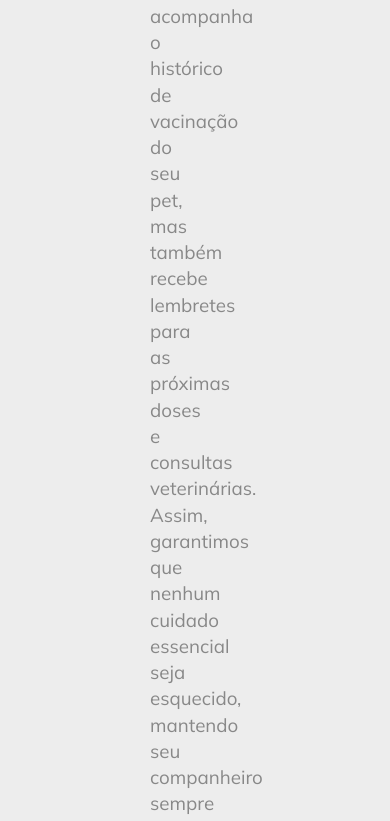
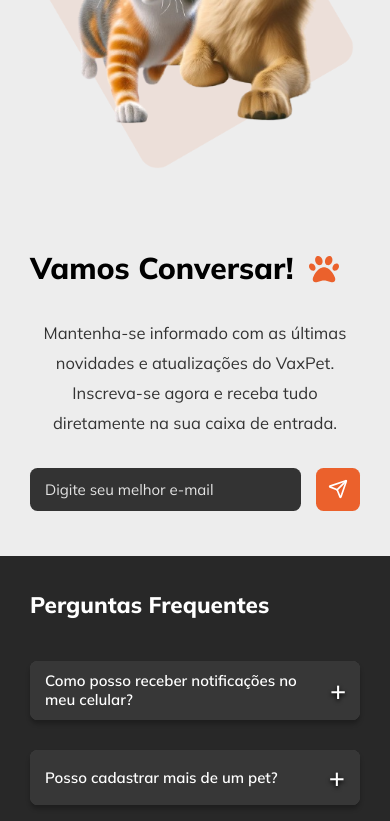
Before and after one commit to mguedesdev/vaxpet, a Next.js app: page / in a window 390 px wide. Shown: the part 2749-3570 px from the top of the page. Built offline with nearby package versions, Linux system fonts and the light colour scheme.

Commit message:
refactor: Update responsive styles in Accordion and AboutUs components

```diff
--- a/src/components/Accordion/Accordion.styles.ts
+++ b/src/components/Accordion/Accordion.styles.ts
@@ -12,6 +12,10 @@ export const AccordionContainer = styled.div`
   box-shadow: 0px 4px 4px rgba(0, 0, 0, 0.25);
   border-radius: 0.5rem;
   background-color: #444;
+
+  @media (max-width: 768px) {
+    width: 100%;
+  }
 `;
 
 export const AccordionTitle = styled.button<AccordionTitleProps>`
@@ -23,7 +27,7 @@ export const AccordionTitle = styled.button<AccordionTitleProps>`
   border: none;
   outline: none;
   cursor: pointer;
-  font-size: 1.2rem;
+  font-size: clamp(1rem, 2vw, 1.2rem);
   font-weight: 600;
   display: flex;
   justify-content: space-between;
@@ -33,6 +37,9 @@ export const AccordionTitle = styled.button<AccordionTitleProps>`
   &:after {
     content: '${props => (props.isOpen ? '-' : '+')}';
     font-size: 1.8rem;
+    min-width: 1rem;
+    text-align: center;
+
     filter: drop-shadow(0 2px 2px rgba(0, 0, 0, 1));
   }
 `;
--- a/src/components/PageHome/AboutUs/AboutUs.styles.ts
+++ b/src/components/PageHome/AboutUs/AboutUs.styles.ts
@@ -9,6 +9,11 @@ export const AboutUsContainer = styled.section`
   justify-content: space-between;
   height: 100%;
   gap: 2rem;
+
+  @media (max-width: 768px) {
+    flex-direction: column;
+    padding: 2rem 2rem;
+  }
 `;
 
 export const TitleContainer = styled.div`
@@ -18,7 +23,7 @@ export const TitleContainer = styled.div`
   width: 100%;
 
   h1 {
-    font-size: 3rem;
+    font-size: clamp(2rem, 5vw, 3rem);
     font-weight: 800;
     line-height: 2.5rem;
   }
@@ -27,6 +32,11 @@ export const TitleContainer = styled.div`
     width: 2.5rem;
     height: 2.5rem;
     margin-left: 1rem;
+
+    @media (max-width: 768px) {
+      width: 2rem;
+      height: 2rem;
+    }
   }
 `;
 
@@ -38,6 +48,10 @@ export const Content = styled.div`
   width: 50%;
   padding: 2rem 0rem;
   height: 100%;
+
+  @media (max-width: 768px) {
+    width: 100%;
+  }
 `;
 
 export const Separator = styled.div`
@@ -46,6 +60,10 @@ export const Separator = styled.div`
   bottom: 0;
   width: 100%;
   background-color: blue;
+
+  @media (max-width: 768px) {
+    display: none;
+  }
 `;
 
 export const TextContainer = styled.div`
@@ -54,13 +72,21 @@ export const TextContainer = styled.div`
   padding-bottom: 4.5rem;
 
   p {
-    font-size: 1.25rem;
+    font-size: clamp(1rem, 2vw, 1.25rem);
     line-height: 1.75rem;
     text-align: justify;
     width: 100%;
     white-space: break-spaces;
     color: ${({ theme }) => theme.colors.primaryText};
     padding-top: 2.5rem;
+
+    @media (max-width: 768px) {
+      padding-top: 1.5rem;
+    }
+  }
+
+  @media (max-width: 768px) {
+    padding-bottom: 0rem;
   }
 `;
 
@@ -70,10 +96,18 @@ export const ImageContainer = styled.div`
   display: flex;
   justify-content: flex-end;
   align-items: center;
+
+  @media (max-width: 768px) {
+    justify-content: center;
+  }
 `;
 
 export const Image = styled.img`
   width: 100%;
   max-width: 700px;
   height: auto;
+
+  @media (max-width: 768px) {
+    max-width: 100%;
+  }
 `;
--- a/src/components/PageHome/Faq/Faq.styles.ts
+++ b/src/components/PageHome/Faq/Faq.styles.ts
@@ -11,14 +11,22 @@ export const FaqContainer = styled.section`
   gap: 1rem;
   z-index: 1;
   background-color: ${({ theme }) => theme.colors.primary};
+
+  @media (max-width: 768px) {
+    padding: 2rem 2rem;
+  }
 `;
 
 export const Title = styled.h1`
-  font-size: 3rem;
+  font-size: clamp(1.5rem, 2vw, 3rem);
   font-weight: 800;
   line-height: 2.5rem;
   color: ${({ theme }) => theme.colors.white};
   margin-bottom: 2rem;
+
+  @media (max-width: 768px) {
+    margin-bottom: 1.5rem;
+  }
 `;
 
 export const AccordionText = styled.p`
@@ -27,4 +35,9 @@ export const AccordionText = styled.p`
   line-height: 1.75rem;
   text-align: justify;
   color: ${({ theme }) => theme.colors.white};
+
+  @media (max-width: 768px) {
+    font-size: 0.9rem;
+    line-height: 1.5rem;
+  }
 `;
--- a/src/components/PageHome/Footer/Footer.styles.ts
+++ b/src/components/PageHome/Footer/Footer.styles.ts
@@ -6,6 +6,11 @@ export const FooterContainer = styled.footer`
   padding: 1rem 0;
   text-align: center;
   width: 100%;
+
+  @media (max-width: 768px) {
+    padding: 1rem 0;
+    text-align: start;
+  }
 `;
 
 export const FooterContent = styled.div`
@@ -14,10 +19,18 @@ export const FooterContent = styled.div`
   align-items: center;
   padding: 0 10rem;
   margin: 0 auto;
+
+  @media (max-width: 768px) {
+    padding: 0 2rem;
+  }
 `;
 
 export const FooterText = styled.p`
   font-size: 1rem;
+
+  @media (max-width: 768px) {
+    font-size: 0.9rem;
+  }
 `;
 
 export const ContainerButtons = styled.div`
@@ -26,6 +39,10 @@ export const ContainerButtons = styled.div`
   align-items: center;
   gap: 1rem;
   margin-top: 1rem;
+
+  @media (max-width: 768px) {
+    margin-top: 0.5rem;
+  }
 `;
 
 export const SocialButton = styled.button`
@@ -42,4 +59,11 @@ export const SocialButton = styled.button`
     width: 2rem;
     height: 2rem;
   }
+
+  @media (max-width: 768px) {
+    svg {
+      width: 1.8rem;
+      height: 1.8rem;
+    }
+  }
 `;
--- a/src/components/PageHome/NewsletterSub/Newsletter.styles.ts
+++ b/src/components/PageHome/NewsletterSub/Newsletter.styles.ts
@@ -10,6 +10,10 @@ export const NewsletterContainer = styled.section`
   justify-content: center;
   height: 100%;
   z-index: 1;
+
+  @media (max-width: 1300px) {
+    padding: 3rem 2rem;
+  }
 `;
 
 export const TitleContainer = styled.div`
@@ -19,7 +23,7 @@ export const TitleContainer = styled.div`
   width: 100%;
 
   h1 {
-    font-size: 3rem;
+    font-size: clamp(2rem, 5vw, 3rem);
     font-weight: 800;
     line-height: 2.5rem;
   }
@@ -28,17 +32,26 @@ export const TitleContainer = styled.div`
     width: 2.5rem;
     height: 2.5rem;
     margin-left: 1rem;
+
+    @media (max-width: 768px) {
+      width: 2rem;
+      height: 2rem;
+    }
   }
 `;
 
 export const ContentText = styled.p`
-  font-size: clamp(0.3rem, 1.3rem, 2rem);
+  font-size: clamp(1.1rem, 2vw, 2rem);
   line-height: 2rem;
   text-align: justify;
   width: 100%;
   white-space: pre-line;
   color: ${({ theme }) => theme.colors.black};
   padding: 2rem 0;
+
+  @media (max-width: 1300px) {
+    text-align: center;
+  }
 `;
 
 export const InputContainer = styled.div`
@@ -49,6 +62,10 @@ export const InputContainer = styled.div`
 
   @media (max-width: 1300px) {
     width: 60%;
+  }
+
+  @media (max-width: 768px) {
+    width: 100%;
   }
 `;
 
@@ -64,6 +81,10 @@ export const Input = styled.input`
   &::placeholder {
     color: ${({ theme }) => theme.colors.grayLight};
   }
+
+  @media (max-width: 1300px) {
+    width: 100%;
+  }
 `;
 
 export const Button = styled.button`
@@ -74,6 +95,17 @@ export const Button = styled.button`
   border-radius: 0.5rem;
   font-size: 1rem;
   cursor: pointer;
+  display: flex;
+  align-items: center;
+  justify-content: center;
+  gap: 0.5rem;
+
+  @media (max-width: 768px) {
+    padding: 0rem 0.8rem;
+    span {
+      display: none;
+    }
+  }
 `;
 
 export const ImageContainer = styled.div`
--- a/src/components/PageHome/NewsletterSub/NewsletterSub.tsx
+++ b/src/components/PageHome/NewsletterSub/NewsletterSub.tsx
@@ -1,4 +1,5 @@
 import PawBulletIcon from '@/components/Icons/PawBulletIcon';
+import { Send } from 'lucide-react';
 import {
   BackgroundImage,
   Button,
@@ -23,7 +24,10 @@ const NewsletterSub = () => {
       </ContentText>
       <InputContainer>
         <Input type="email" placeholder="Digite seu melhor e-mail" />
-        <Button>Enviar</Button>
+        <Button>
+          <span>Enviar</span>
+          <Send size={20} />
+        </Button>
       </InputContainer>
       <ImageContainer>
         <BackgroundImage
```
